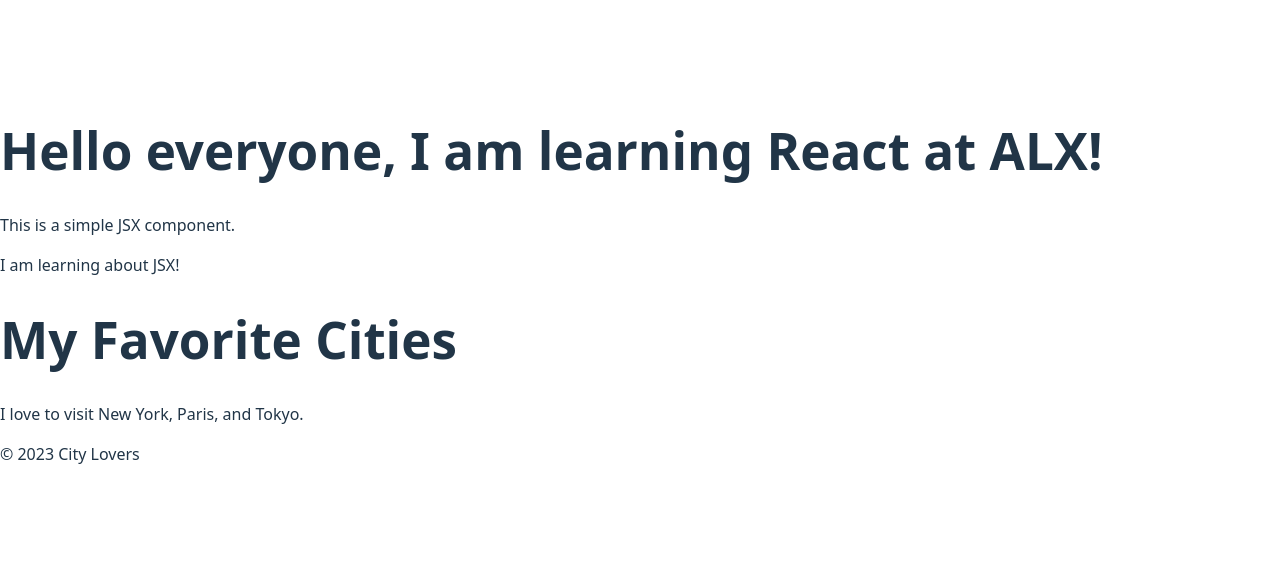
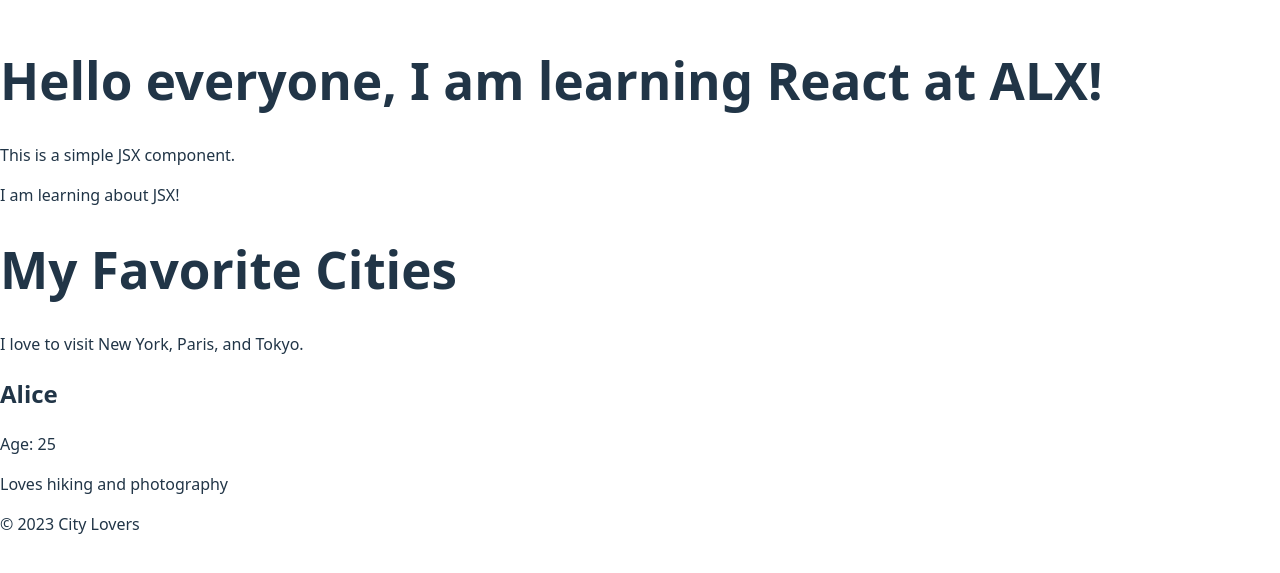
Before and after one commit to Aneke-Elvis/alx-fe-reactjs, a React (Vite) app in the folder alx-react-app/: page / in a window 1280 px wide. Shown: the part 115-688 px from the top of the page. Built offline with nearby package versions, Linux system fonts and the light colour scheme.

Commit message:
feat: add UserProfile component and integrate it in App.jsx

```diff
--- a/alx-react-app/src/App.jsx
+++ b/alx-react-app/src/App.jsx
@@ -2,6 +2,7 @@
 import Header from './components/Header';
 import MainContent from './components/MainContent';
 import Footer from './components/Footer';
+import UserProfile from './components/UserProfile';
 
 function App() {
   return (
@@ -9,6 +10,11 @@
        <WelcomeMessage />
       <Header />
       <MainContent />
+      <UserProfile
+        name="Alice"
+        age="25"
+        bio="Loves hiking and photography"
+      />
       <Footer />
     </div>
   );
--- /dev/null
+++ b/alx-react-app/src/components/UserProfile.jsx
@@ -0,0 +1,11 @@
+const UserProfile = (props) => {
+  return (
+    <div>
+      <h2>{props.name}</h2>
+      <p>Age: {props.age}</p>
+      <p>{props.bio}</p>
+    </div>
+  );
+};
+
+export default UserProfile;
```
